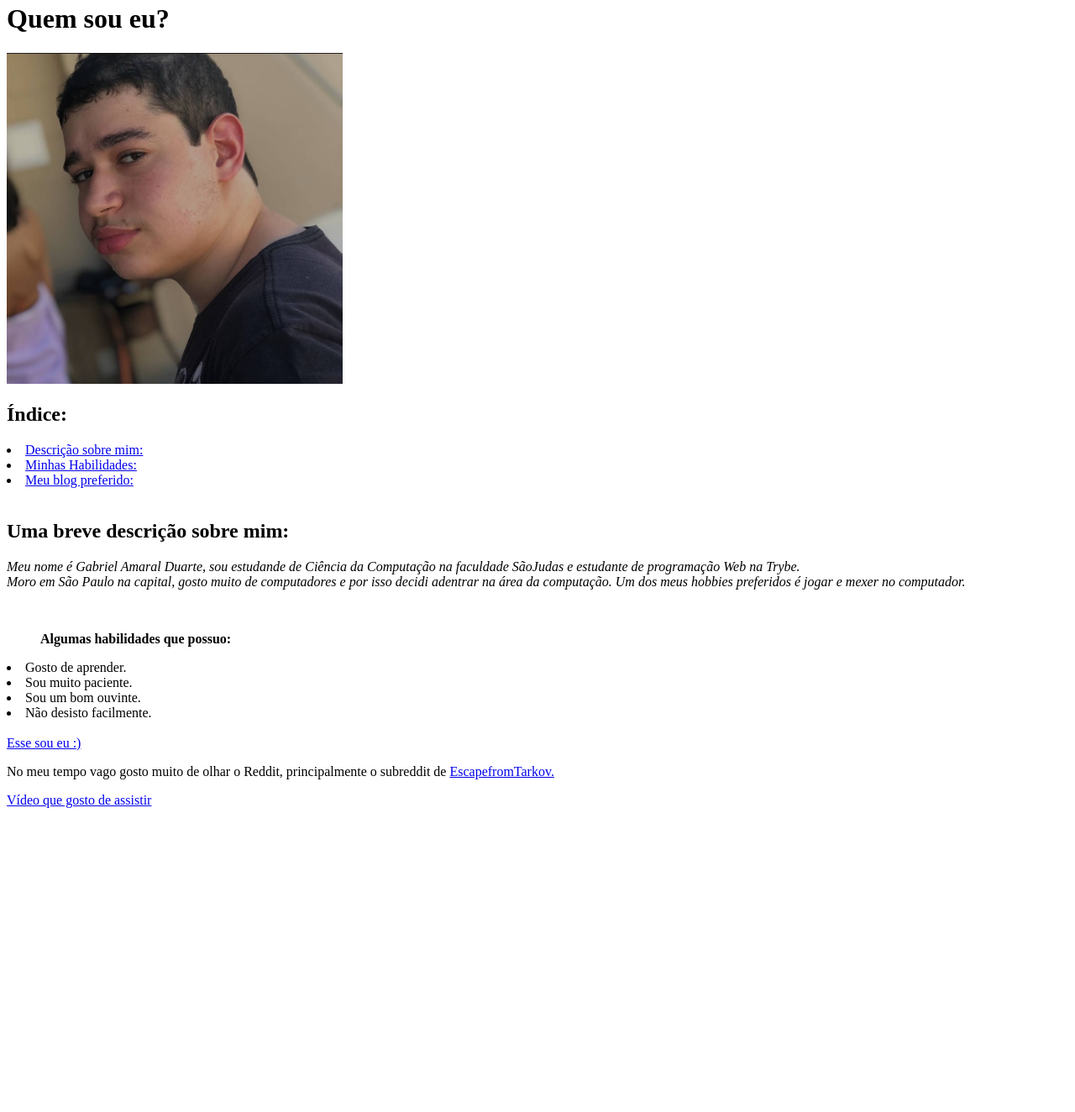
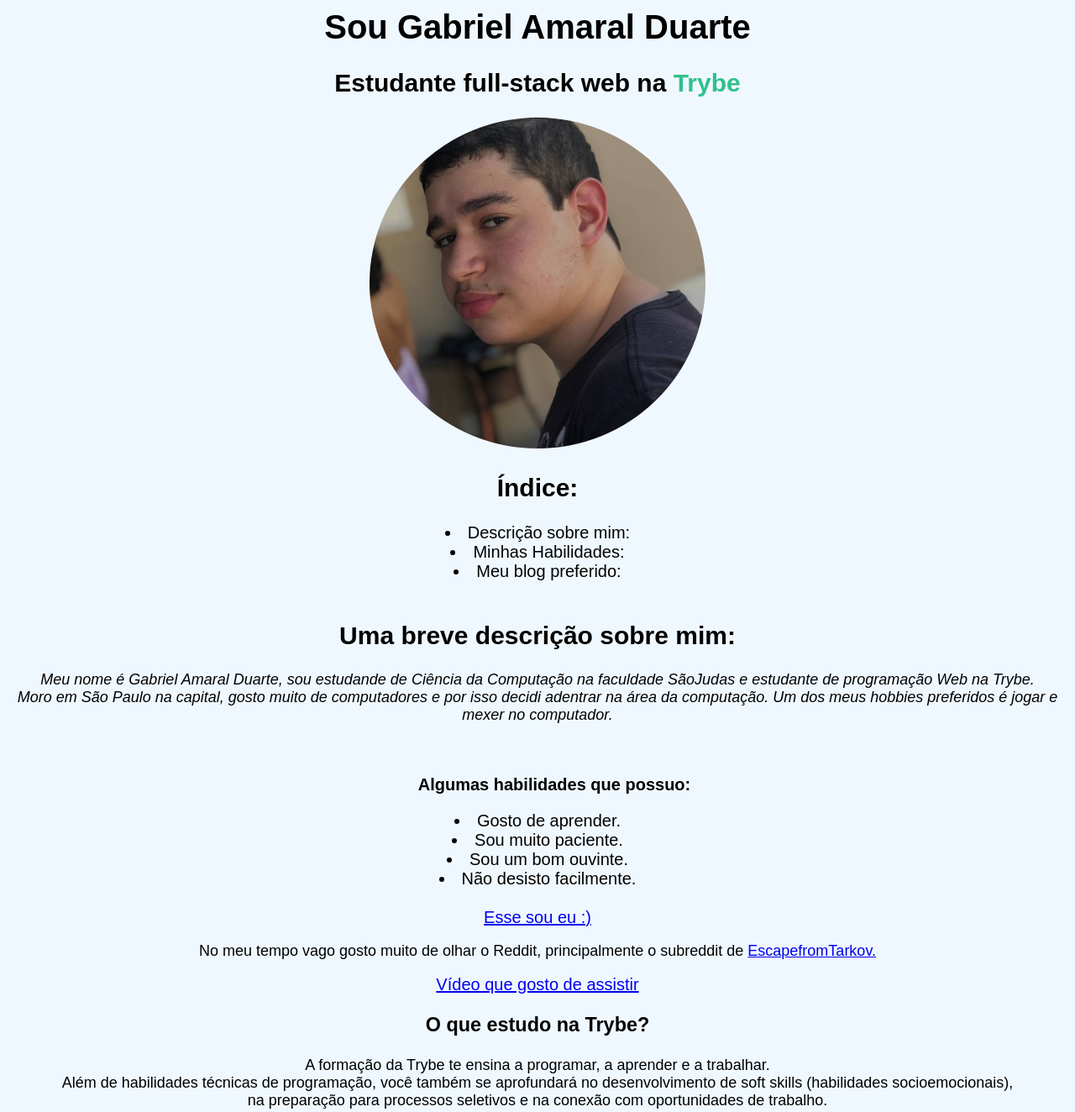
Before and after one commit to gabeamaral/gabeamaral.github.io, a plain HTML site: page index.html in a window 1280 px wide. Shown: the part 17-1341 px from the top of the page at 84% size. Before the commit the page ends 987 px from the top, so only its background shows below. Drawn offline with Linux system fonts and the light colour scheme.

Commit message:
Meu Portfólio Web

```diff
--- a/index.html
+++ b/index.html
@@ -3,40 +3,62 @@
     <head>
         <meta charset="UTF-8">
         <title>Meu Portfólio</title>
+        <link rel="stylesheet" href="design.css">
     </head>
 
     <body>
-        <h1>Quem sou eu?</h1>
-        <img src="IMG_20210323_022033.jpg" alt="Esse sou eu" width="400px" id = foto>
+        <h1>Sou Gabriel Amaral Duarte</h1>
+        <h2>Estudante full-stack web na <span><a class="trybe" href="https://www.betrybe.com/"
+            target="_blank">Trybe</a></span></h2>
+        <img class="foto" src="IMG_20210323_022033.jpg" alt="Esse sou eu" width="400px" id = foto>
+
         <h2>Índice:</h2>
+
         <ol></ol>
-            <li><a href="#desc">Descrição sobre mim:</a></li>
-            <li><a href="#hab">Minhas Habilidades:</a></li>
-            <li><a href="#blog">Meu blog preferido:</a></li>
+            <li><a class="indice" href="#desc">Descrição sobre mim:</a></li>
+            <li><a class="indice" href="#hab">Minhas Habilidades:</a></li>
+            <li><a class="indice" href="#blog">Meu blog preferido:</a></li>
         <br>
+
         <h2 id="desc">Uma breve descrição sobre mim:</h2>
+
         <p><em> Meu nome é Gabriel Amaral Duarte, sou estudande de Ciência da
             Computação na faculdade SãoJudas e estudante de programação Web
             na Trybe. <br> Moro em São Paulo na capital, gosto muito de computadores
             e por isso decidi adentrar na área da computação. Um dos meus
             hobbies preferidos é jogar e mexer no computador.</em>
         </p>
+
         <br>
+
         <ul id="hab"><strong>Algumas habilidades que possuo:</strong></ul>
             <li>Gosto de aprender.</li>
             <li>Sou muito paciente.</li>
             <li>Sou um bom ouvinte.</li>
             <li>Não desisto facilmente.</li>
         <br>
+
         <a href="#foto">Esse sou eu :)</a>
+
         <p id="blog"> No meu tempo vago gosto muito de olhar o Reddit, principalmente
             o subreddit de
             <a href="https://www.reddit.com/r/EscapefromTarkov/" target="_blank">
              EscapefromTarkov.
             </a>
         </p>
+
         <a href="https://www.youtube.com/watch?v=i5DVsDNvubw"
         target="_blank">Vídeo que gosto de assistir</a>
+
+        <h3>O que estudo na Trybe?</h3>
+
+        <p>A formação da Trybe te ensina a programar, a aprender e a trabalhar.
+            <br>
+            Além de habilidades técnicas de programação,
+            você também se aprofundará no desenvolvimento de soft skills
+            (habilidades socioemocionais), <br>na preparação para processos
+            seletivos e na conexão com oportunidades de trabalho.
+        </p>
     </body>
 
 </html>
```
